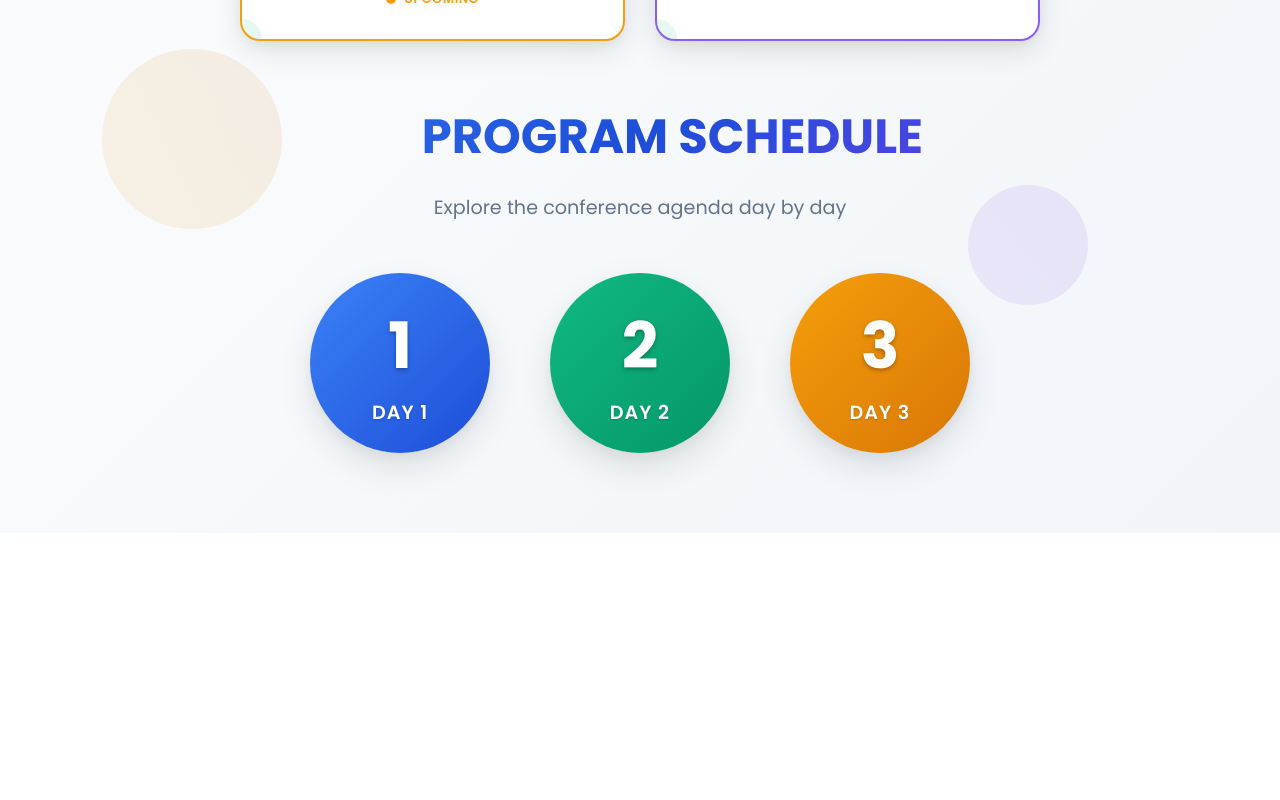
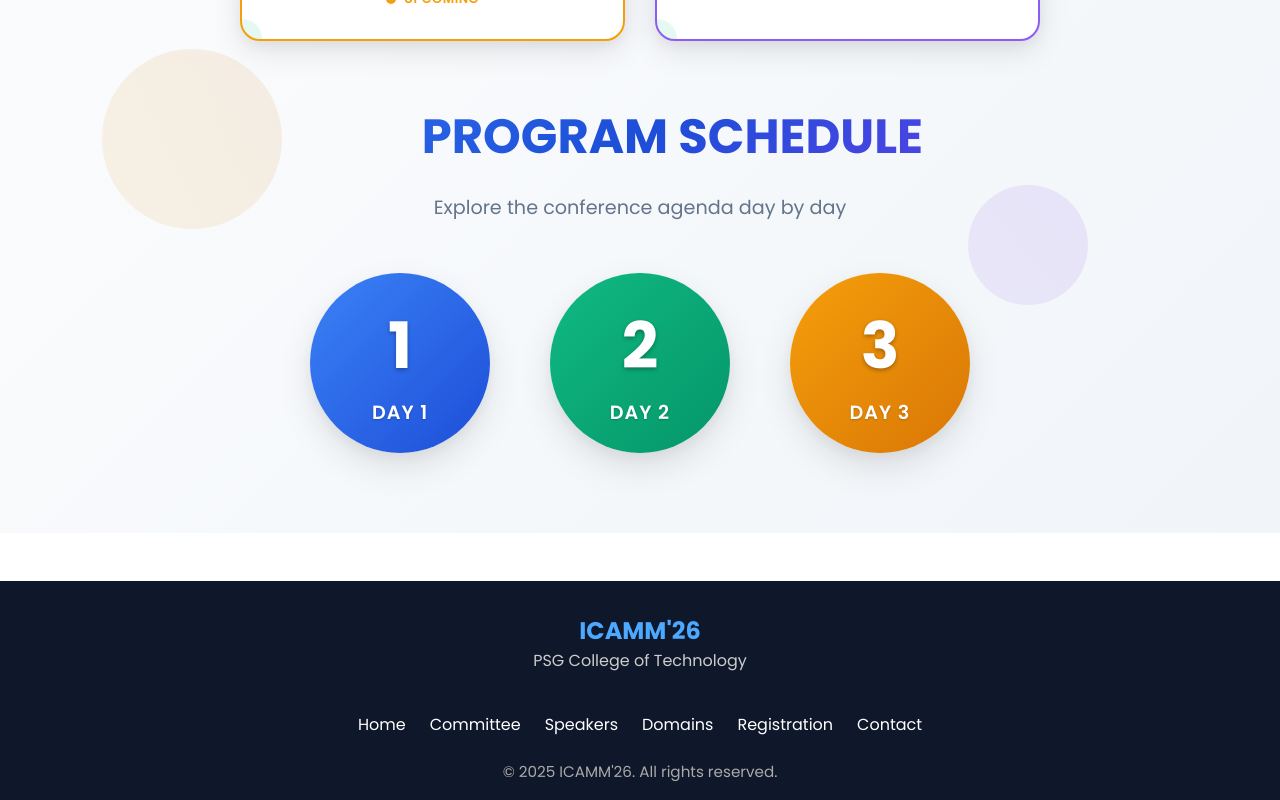
Before and after one commit to Mohanakumarp/ICAMM-26, a React (Vite) app in the folder FE/: page /dates in a window 1280 px wide. Shown: the part 989-1789 px from the top of the page. Before the commit the page ends 1522 px from the top, so only its background shows below. Built offline with nearby package versions, Linux system fonts and the light colour scheme.

Commit message:
Add Footer component with styles and integrate into main application

```diff
--- /dev/null
+++ b/FE/src/Components/Footer/Footer.css
@@ -0,0 +1,75 @@
+/* Footer Styles */
+.footer {
+  background: #0f172a;
+  color: #fff;
+  padding: 2rem 0 1rem 0;
+  margin-top: 3rem;
+  width: 100%;
+}
+
+.footer-container {
+  max-width: 1200px;
+  margin: 0 auto;
+  padding: 0 2rem;
+}
+
+.footer-content {
+  display: flex;
+  flex-direction: column;
+  align-items: center;
+  justify-content: space-between;
+  gap: 1.5rem;
+}
+
+.footer-logo {
+  display: flex;
+  flex-direction: column;
+  align-items: center;
+  margin-bottom: 1rem;
+}
+
+.footer-conference {
+  font-size: 1.5rem;
+  font-weight: bold;
+  color: #4da8ff;
+}
+
+.footer-institution {
+  font-size: 1rem;
+  color: #ccc;
+}
+
+.footer-links {
+  display: flex;
+  flex-wrap: wrap;
+  gap: 1.5rem;
+  justify-content: center;
+}
+
+.footer-link {
+  color: #fff;
+  text-decoration: none;
+  font-size: 1rem;
+  transition: color 0.2s;
+}
+
+.footer-link:hover {
+  color: #4da8ff;
+}
+
+.footer-bottom {
+  text-align: center;
+  margin-top: 1.5rem;
+  font-size: 0.95rem;
+  color: #aaa;
+}
+
+@media (max-width: 600px) {
+  .footer-content {
+    flex-direction: column;
+    gap: 1rem;
+  }
+  .footer-links {
+    gap: 1rem;
+  }
+}
--- /dev/null
+++ b/FE/src/Components/Footer/Footer.tsx
@@ -0,0 +1,30 @@
+import React from 'react';
+import './Footer.css';
+
+const Footer = () => {
+  return (
+    <footer className="footer">
+      <div className="footer-container">
+        <div className="footer-content">
+          <div className="footer-logo">
+            <span className="footer-conference">ICAMM'26</span>
+            <span className="footer-institution">PSG College of Technology</span>
+          </div>
+          <div className="footer-links">
+            <a href="/" className="footer-link">Home</a>
+            <a href="/committee" className="footer-link">Committee</a>
+            <a href="/speakers" className="footer-link">Speakers</a>
+            <a href="/domain" className="footer-link">Domains</a>
+            <a href="/registration" className="footer-link">Registration</a>
+            <a href="/contact" className="footer-link">Contact</a>
+          </div>
+        </div>
+        <div className="footer-bottom">
+          <span>© {new Date().getFullYear()} ICAMM'26. All rights reserved.</span>
+        </div>
+      </div>
+    </footer>
+  );
+};
+
+export default Footer;
--- a/FE/src/main.tsx
+++ b/FE/src/main.tsx
@@ -8,6 +8,7 @@ import Domain from './Pages/Domin/domain';
 import Speaker from './Pages/Speaker/speakers';
 import Dates from './Pages/dates/dates';
 import Navigation from './Components/NavBar/NavBar'; // Ensure this component is created or imported correctly
+import Footer from './Components/Footer/Footer';
 
 const rootElement = document.getElementById('root');
 
@@ -25,6 +26,7 @@ if (rootElement) {
           <Route path="/speakers" element={<Speaker />} />
           <Route path="/dates" element={<Dates />} />
         </Routes>
+        <Footer />
       </Router>
     </StrictMode>
   );
```
Also changed, not shown: FE/src/Pages/About/index.ts (added).
